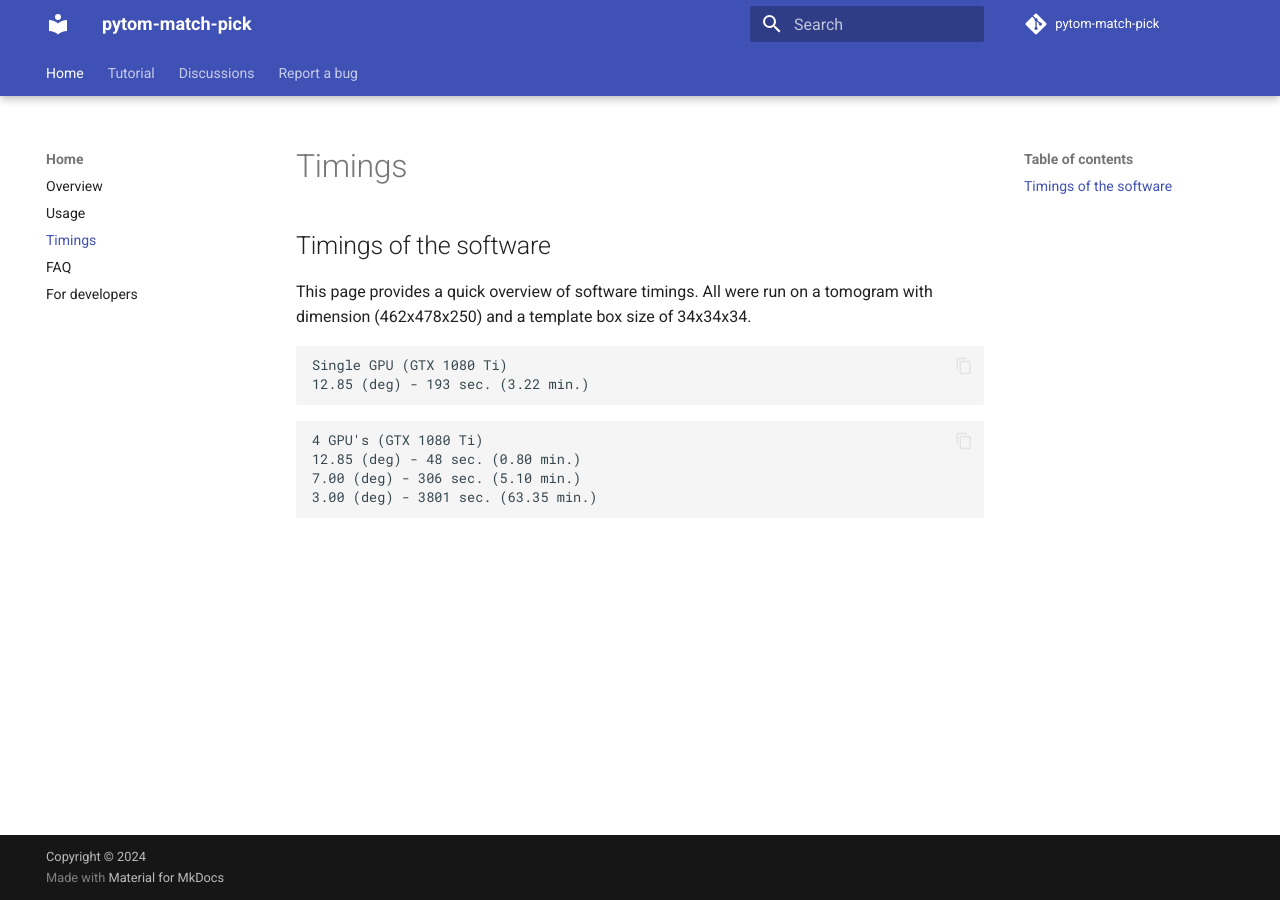
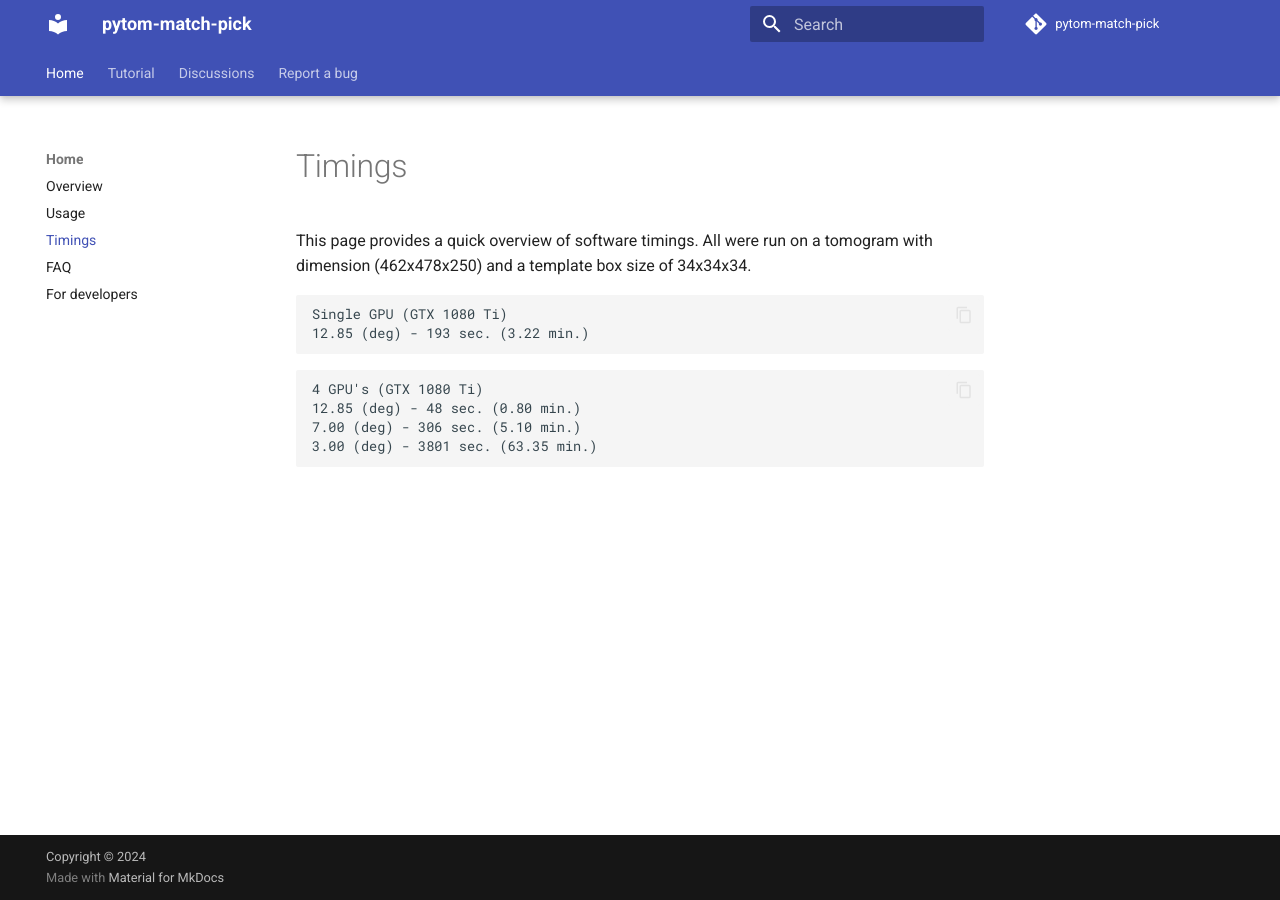
Before and after one commit to SBC-Utrecht/pytom-match-pick, an MkDocs documentation site: the page built from docs/Timings.md, in a window 1280 px wide. Built offline with MkDocs 1.6.1 and Material for MkDocs 9.7.7, drawn with Linux system fonts in a browser that asks for light colours; comment, search, counter and statistics services are not loaded.

Commit message:
fix: remove redundant header

```diff
--- a/docs/Timings.md
+++ b/docs/Timings.md
@@ -1,4 +1,3 @@
-## Timings of the software
 
 This page provides a quick overview of software timings. All were run on a tomogram with dimension (462x478x250) and a template box size of 34x34x34.
 
```
